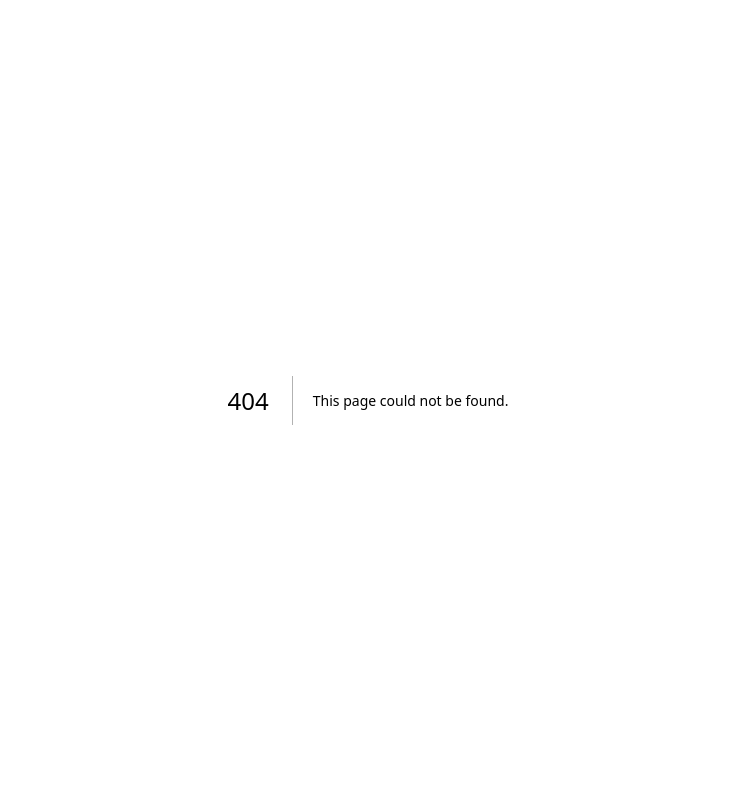
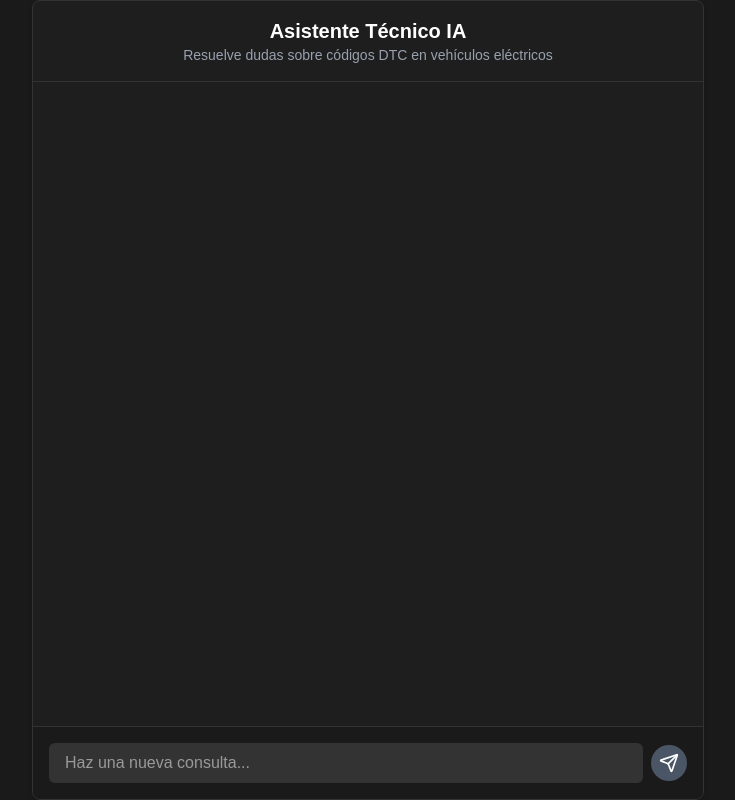
Before and after one commit to IramMcFly/krino-link, a Next.js app: page /AsistenteIA in a window 1280 px wide. Before the commit this address had no page. Shown: the whole page, without its empty margins (272-1007 px from the left). Built offline with nearby package versions, Linux system fonts and the light colour scheme.

Commit message:
API ASISTAINT READY TO GO + New requeriments

```diff
--- /dev/null
+++ b/app/AsistenteIA/page.js
@@ -0,0 +1,5 @@
+import AsistenteIA from '@/components/AsistenteIA';
+
+export default function Page() {
+  return <AsistenteIA />;
+}
--- /dev/null
+++ b/app/api/chat/route.js
@@ -0,0 +1,29 @@
+// /app/api/chat/route.js
+import { NextResponse } from "next/server";
+
+export async function POST(req) {
+  try {
+    const body = await req.json();
+
+    const res = await fetch("https://api.groq.com/openai/v1/chat/completions", {
+      method: "POST",
+      headers: {
+        Authorization: `Bearer ${process.env.GROQ_API_KEY}`,
+        "Content-Type": "application/json",
+      },
+      body: JSON.stringify({
+        model: body.model || "llama3-8b-8192",
+        messages: body.messages,
+        temperature: 0.7,
+        max_tokens: 1024,
+      }),
+    });
+
+    const data = await res.json();
+
+    return NextResponse.json(data);
+  } catch (error) {
+    console.error("❌ Error al conectar con Groq:", error);
+    return NextResponse.json({ error: "Error interno del servidor" }, { status: 500 });
+  }
+}
--- a/components/AnalisisRapido.jsx
+++ b/components/AnalisisRapido.jsx
@@ -1,7 +1,8 @@
 'use client';
 
 import { useEffect, useState } from 'react';
-import { Loader2, AlertTriangle, ActivitySquare, CheckCircle2 } from 'lucide-react';
+import { useRouter } from 'next/navigation';
+import { Loader2, AlertTriangle, ActivitySquare, CheckCircle2, MessageSquare } from 'lucide-react';
 
 const sistemas = ['TCM', 'ECM', 'VSA', 'ABS', 'BCM', 'ECU'];
 
@@ -25,6 +26,7 @@ const fallasIniciales = [
 ];
 
 export default function AnalisisRapido() {
+  const router = useRouter();
   const [progreso, setProgreso] = useState(0);
   const [sistemaActual, setSistemaActual] = useState('');
   const [analisisTerminado, setAnalisisTerminado] = useState(false);
@@ -53,6 +55,10 @@ export default function AnalisisRapido() {
       setFallas([]);
       setEliminando(false);
     }, 2000);
+  };
+
+  const irAAistenteIA = (codigo) => {
+    router.push(`/AsistenteIA?codigo=${codigo}`);
   };
 
   return (
@@ -87,6 +93,12 @@ export default function AnalisisRapido() {
                   <div className="flex items-center gap-2 mb-1">
                     {falla.icono}
                     <p className="text-white font-bold">{falla.sistema} - {falla.codigo}</p>
+                    <button
+                      onClick={() => irAAistenteIA(falla.codigo)}
+                      className="ml-auto bg-[#1f1f1f] hover:bg-[#333] text-white px-2 py-1 rounded flex items-center gap-1 text-sm"
+                    >
+                      <MessageSquare size={16} /> Asistente
+                    </button>
                   </div>
                   <p className="text-sm text-gray-200 italic mb-1">{falla.modulo}</p>
                   <p className="text-sm text-white">{falla.descripcion}</p>
--- /dev/null
+++ b/components/AsistenteIA.jsx
@@ -0,0 +1,127 @@
+'use client';
+
+import { useState, useEffect, useRef } from 'react';
+import { useSearchParams } from 'next/navigation';
+import { Send } from 'lucide-react';
+import ReactMarkdown from 'react-markdown';
+
+export default function AsistenteIA() {
+  const [userMessage, setUserMessage] = useState('');
+  const [chat, setChat] = useState([]);
+  const [loading, setLoading] = useState(false);
+  const bottomRef = useRef(null);
+  const searchParams = useSearchParams();
+  const codigoInicial = searchParams.get('codigo');
+
+  useEffect(() => {
+    if (codigoInicial) {
+      const mensajeInicial = `¿Qué significa el código DTC ${codigoInicial} en un vehículo eléctrico o híbrido?`;
+      setChat([{ role: 'user', content: mensajeInicial }]);
+      enviarConsulta(mensajeInicial);
+    }
+  }, [codigoInicial]);
+
+  const enviarConsulta = async (mensaje) => {
+    setLoading(true);
+    try {
+      const response = await fetch('/api/chat', {
+        method: 'POST',
+        headers: { 'Content-Type': 'application/json' },
+        body: JSON.stringify({
+          model: 'llama3-8b-8192',
+          messages: [
+            {
+              role: 'system',
+              content:
+                'Eres un asistente técnico experto en diagnóstico automotriz. Tu objetivo es interpretar códigos DTC (Diagnostic Trouble Codes) y explicar su origen, implicaciones técnicas y posibles soluciones en autos híbridos y eléctricos. Sé claro, conciso y profesional. Usa lenguaje técnico si es apropiado.',
+            },
+            { role: 'user', content: mensaje },
+          ],
+        }),
+      });
+
+      const data = await response.json();
+      const respuesta = data.choices?.[0]?.message?.content || 'No pude procesar tu solicitud.';
+      setChat((prev) => [...prev, { role: 'assistant', content: respuesta }]);
+    } catch (error) {
+      setChat((prev) => [
+        ...prev,
+        { role: 'assistant', content: 'Hubo un error al contactar al asistente. Intenta más tarde.' },
+      ]);
+    } finally {
+      setLoading(false);
+    }
+  };
+
+  const handleSend = () => {
+    if (!userMessage.trim()) return;
+    const nuevoChat = [...chat, { role: 'user', content: userMessage }];
+    setChat(nuevoChat);
+    enviarConsulta(userMessage);
+    setUserMessage('');
+  };
+
+  useEffect(() => {
+    bottomRef.current?.scrollIntoView({ behavior: 'smooth' });
+  }, [chat]);
+
+  return (
+    <div className="min-h-screen bg-[#1a1a1a] text-white flex flex-col">
+      <div className="max-w-2xl w-full mx-auto flex flex-col flex-1 bg-[#1E1E1E] rounded-lg shadow-md border border-[#333] overflow-hidden">
+        <div className="p-4 border-b border-[#333] text-center">
+          <h1 className="text-xl font-bold">Asistente Técnico IA</h1>
+          <p className="text-gray-400 text-sm">Resuelve dudas sobre códigos DTC en vehículos eléctricos</p>
+        </div>
+
+        <div className="flex-1 overflow-y-auto p-4 space-y-4 pb-24">
+          {chat.map((msg, i) => (
+            <div
+              key={i}
+              className={`p-3 rounded-lg text-sm ${msg.role === 'user'
+                  ? 'bg-red-600/20 text-right self-end ml-auto'
+                  : 'bg-[#333] text-left'
+                }`}
+            >
+              <ReactMarkdown
+                components={{
+                  strong: ({ children }) => <strong className="font-semibold text-white">{children}</strong>,
+                  p: ({ children }) => <p className="whitespace-pre-wrap text-sm text-white mb-2">{children}</p>,
+                  ul: ({ children }) => <ul className="list-disc pl-5 mb-2">{children}</ul>,
+                  ol: ({ children }) => <ol className="list-decimal pl-5 mb-2">{children}</ol>,
+                  li: ({ children }) => <li className="mb-1">{children}</li>,
+                }}
+              >
+                {msg.content}
+              </ReactMarkdown>
+
+            </div>
+          ))}
+          {loading && (
+            <div className="p-3 rounded-lg bg-[#333] text-left animate-pulse text-sm text-gray-400">
+              Analizando código DTC...
+            </div>
+          )}
+          <div ref={bottomRef} />
+        </div>
+
+        <div className="p-4 flex items-center gap-2 bg-[#1a1a1a] border-t border-[#333]">
+          <input
+            type="text"
+            placeholder="Haz una nueva consulta..."
+            className="flex-1 bg-[#333] text-white py-2 px-4 rounded-md focus:outline-none"
+            value={userMessage}
+            onChange={(e) => setUserMessage(e.target.value)}
+            onKeyDown={(e) => e.key === 'Enter' && handleSend()}
+          />
+          <button
+            onClick={handleSend}
+            disabled={!userMessage.trim()}
+            className="bg-[#c3151b] hover:bg-[#a31217] text-white p-2 rounded-full disabled:bg-gray-600"
+          >
+            <Send size={20} />
+          </button>
+        </div>
+      </div>
+    </div>
+  );
+}
--- a/package.json
+++ b/package.json
@@ -13,6 +13,7 @@
     "next": "15.3.1",
     "react": "^19.0.0",
     "react-dom": "^19.0.0",
+    "react-markdown": "^10.1.0",
     "recharts": "^2.15.3"
   },
   "devDependencies": {
```
Also changed, not shown: requeriments.txt, 1 other file (tests, documents, lock files or other folders).
